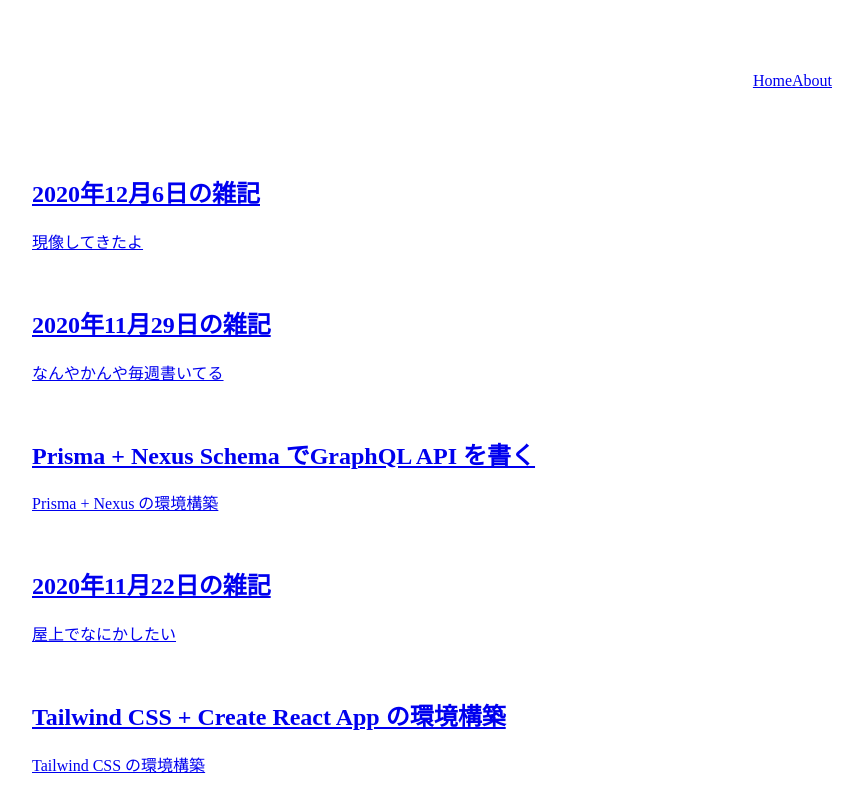
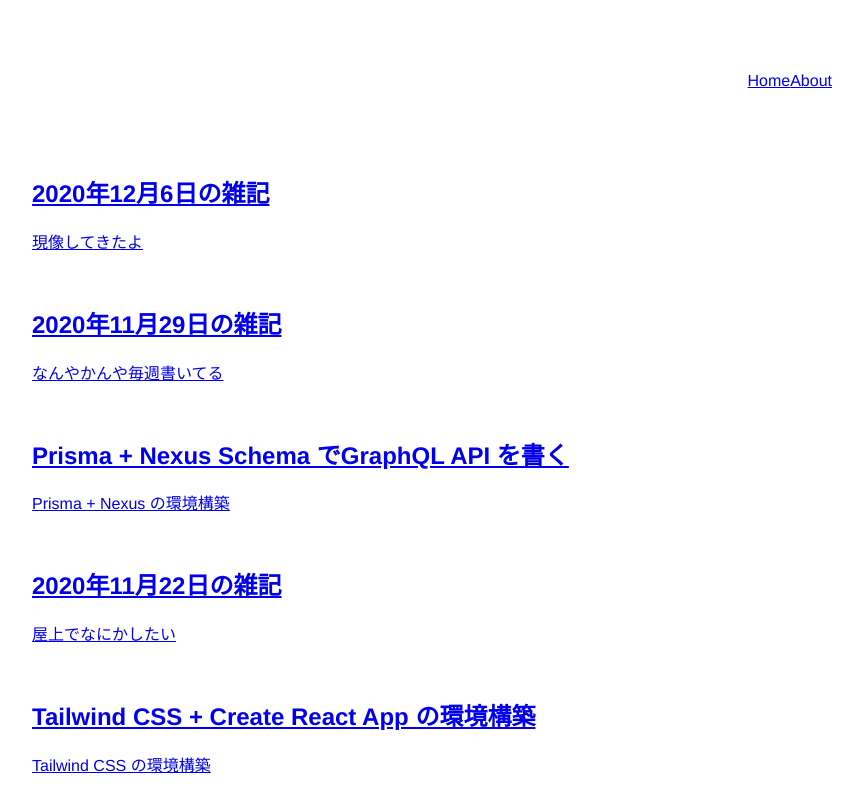
Before and after one commit to queq1890/shuho, a Next.js app: page / in a window 1280 px wide. Shown: the top 800 px of the page, without its empty margins (258-1121 px from the left). Built offline with nearby package versions, Linux system fonts and the light colour scheme.

Commit message:
Set fomt-family

```diff
--- a/src/styles/global.scss
+++ b/src/styles/global.scss
@@ -9,3 +9,8 @@ html {
   min-height: 100vh;
   background: white;
 }
+
+* {
+  font-family: 'Helvetica Neue', 'Segoe UI', 'Hiragino Kaku Gothic ProN',
+    'Hiragino Sans', Meiryo, sans-serif;
+}
```
